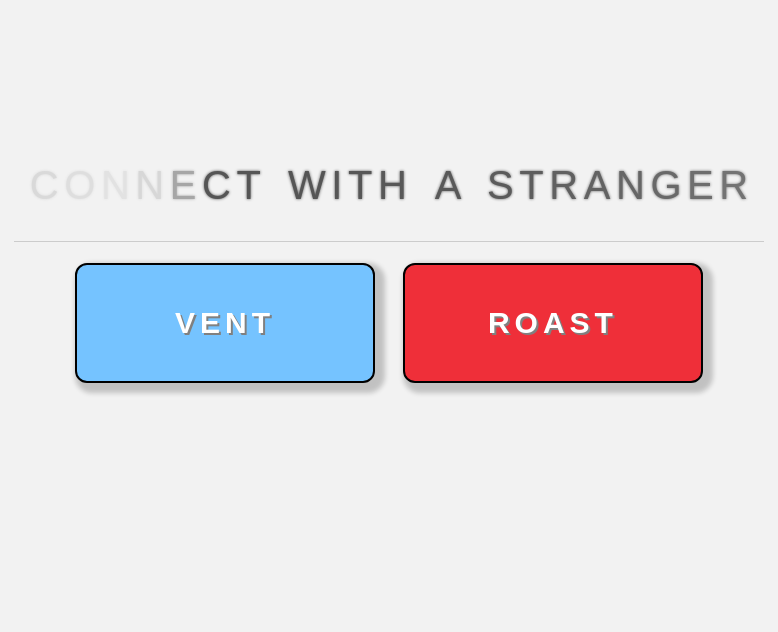
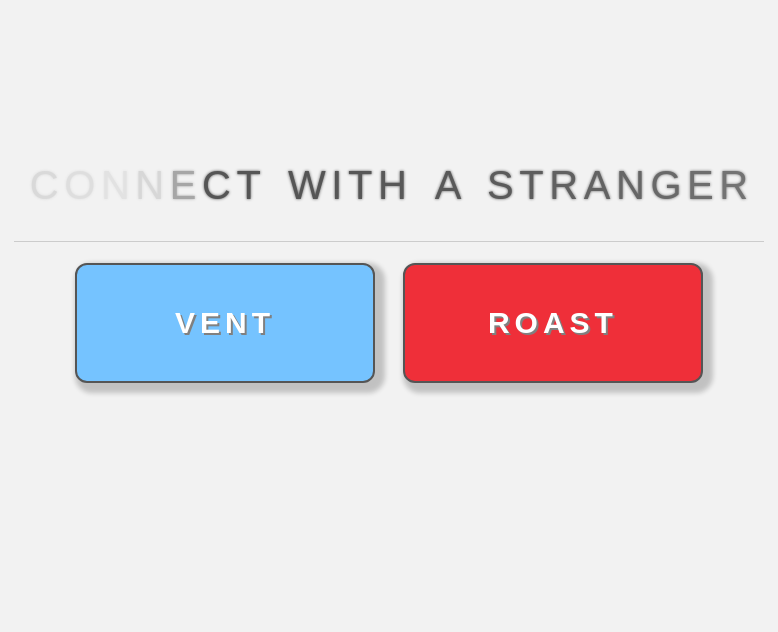
Before and after one commit to amicks/Veost, a Flask app: page / in a window 1280 px wide. Shown: the part 81-713 px from the top of the page, without its empty margins (251-1029 px from the left). Run offline with Flask 2, Linux system fonts and the light colour scheme; some libraries are stand-ins or nearby versions; some web fonts are replaced.

Commit message:
changed btn border color

```diff
--- a/src/static/main_nav.css
+++ b/src/static/main_nav.css
@@ -88,7 +88,7 @@ section #services li span {
   width: 300px;
   border: solid 2px;
   border-radius: 12px;
-  border-color: #000000;
+  border-color: #555555;
   box-shadow: 5px 5px 5px 5px rgba(0,0,0,0.2);
   text-shadow: 2px 2px gray;
 }
```
